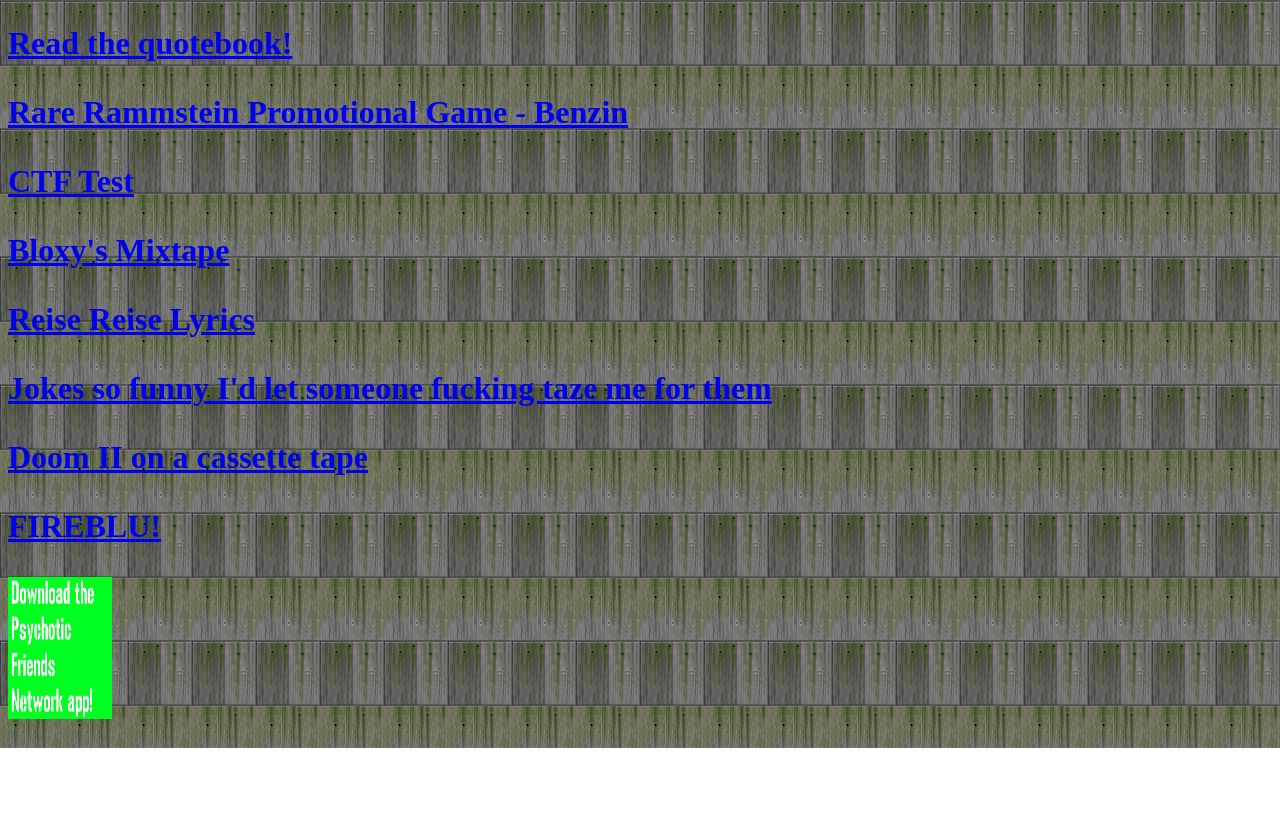
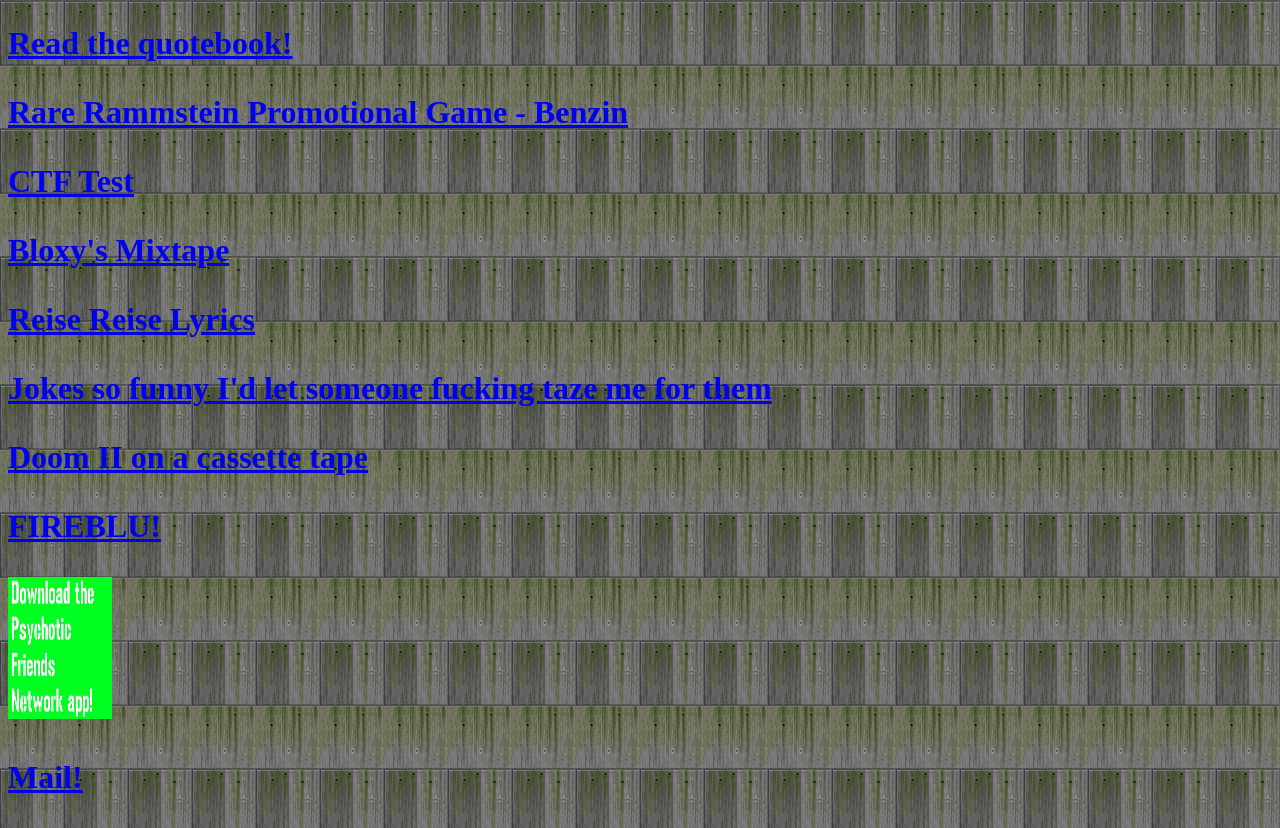
Before and after one commit to thatsnotsoup/PsychoticFriendsNetwork, a plain HTML site: page index.html in a window 1280 px wide. Shown: the part 1087-1915 px from the top of the page. Before the commit the page ends 1835 px from the top, so only its background shows below. Drawn offline with Linux system fonts and the light colour scheme.

Commit message:
Update index.html

```diff
--- a/index.html
+++ b/index.html
@@ -67,3 +67,5 @@
 <a href="psychoticfriendsnetwork.apk" download>
   <img src="downloadbutton.png" alt="PFN App" width="104" height="142">
 </a>
+
+<p><a href="mail.html">Mail!</a></p>
```
